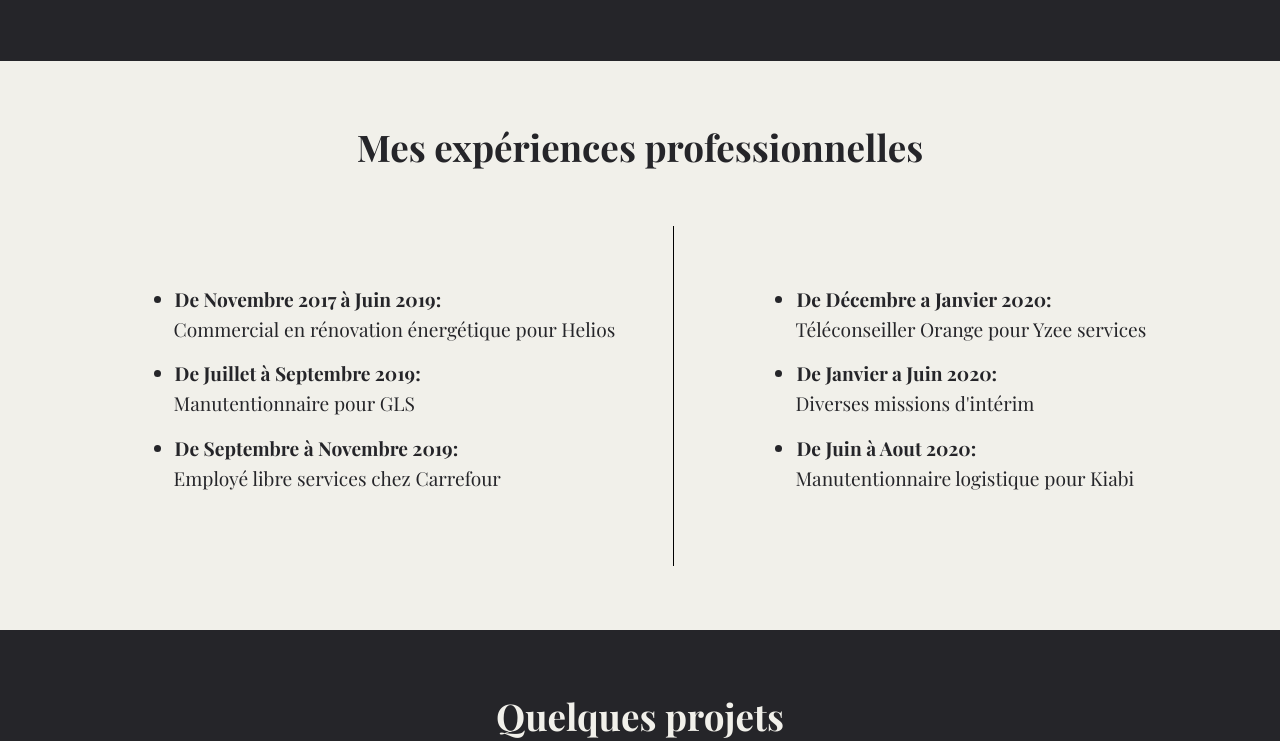
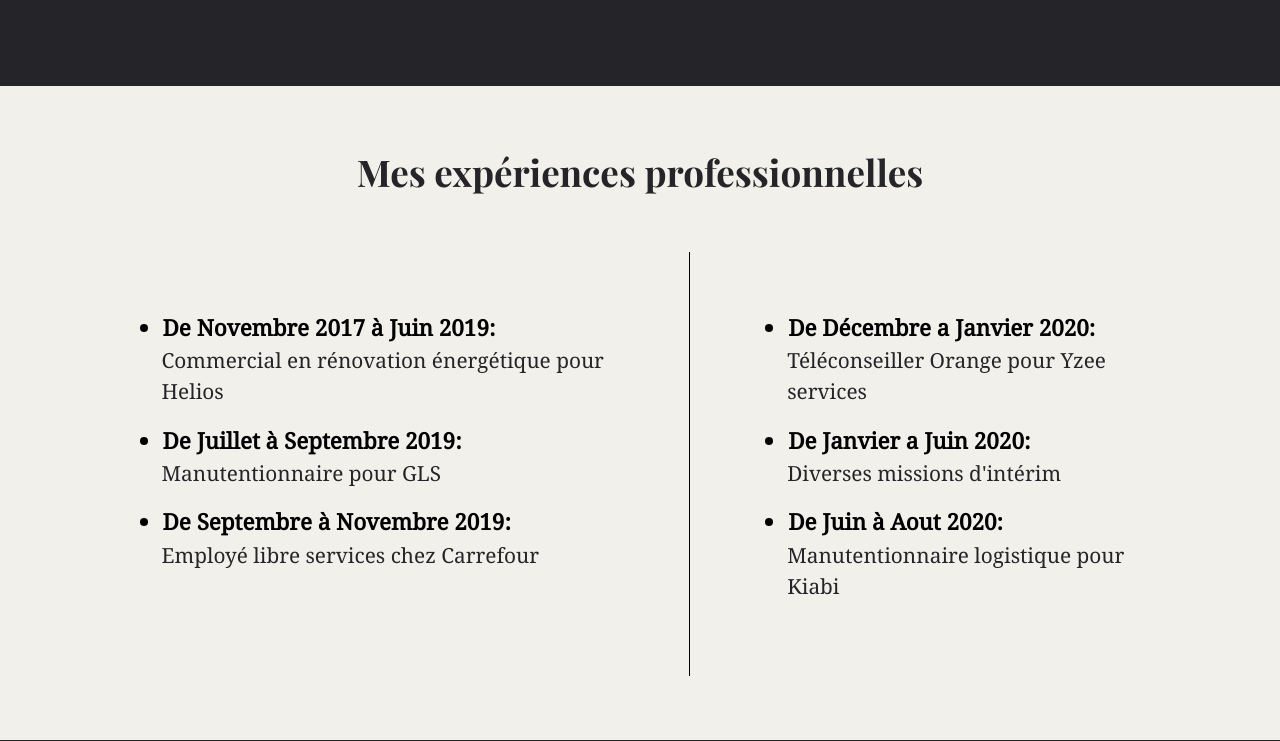
Before and after one commit to benFoulon/cv_benjamin, a plain HTML site: page index.html in a window 1280 px wide. Shown: the part 1255-1996 px from the top of the page. Drawn offline with nearby package versions, Linux system fonts and the light colour scheme; files that its build step writes are made by us from their sources; a web font is replaced by a local one.

Commit message:
Mis a jour des fichier scss
Ajout et correction de certaines propriétés css

```diff
--- a/scss/_base.scss
+++ b/scss/_base.scss
@@ -1,4 +1,5 @@
 @import url('https://fonts.googleapis.com/css2?family=Henny+Penny&family=Playfair+Display:wght@400;600;700&display=swap');
+@import url('https://fonts.googleapis.com/css2?family=Noto+Serif&display=swap');
 
 body{
     margin: 0;
--- a/scss/layout/_about.scss
+++ b/scss/layout/_about.scss
@@ -17,6 +17,8 @@
         font-size: 2.3rem;
     }
     .about__presentation{
+        line-height: 2rem;
+
         &--box{
             display: flex;
             justify-content: space-around;
--- a/scss/layout/_body.scss
+++ b/scss/layout/_body.scss
@@ -1,7 +1,9 @@
-.containeur{
+.containeur h2{
     font-family: 'Playfair Display', serif;
 }
-
+.containeur{
+    font-family: 'Noto Serif', serif;;
+}
 .containeur--dark{
     background-color: $primary-color;
     color: $secondary-color;
--- a/scss/layout/_experience.scss
+++ b/scss/layout/_experience.scss
@@ -19,16 +19,21 @@
     }
 }
 .list__title{
-    font-weight: bold;
+    font-weight: 700;
     margin: 1px;
+    font-size: 1rem;
+    color: black;
 }
 
 @media screen and (min-width: 900px){
     .experience__title{
         font-size: 2.3rem;
     }
+    .list__title{
+        font-size: 1.4rem;
+    }
     .experience__list{
-        font-size: 1.2rem;
+        font-size: 1.3rem;
 
         &--box{
             display: flex;
```
